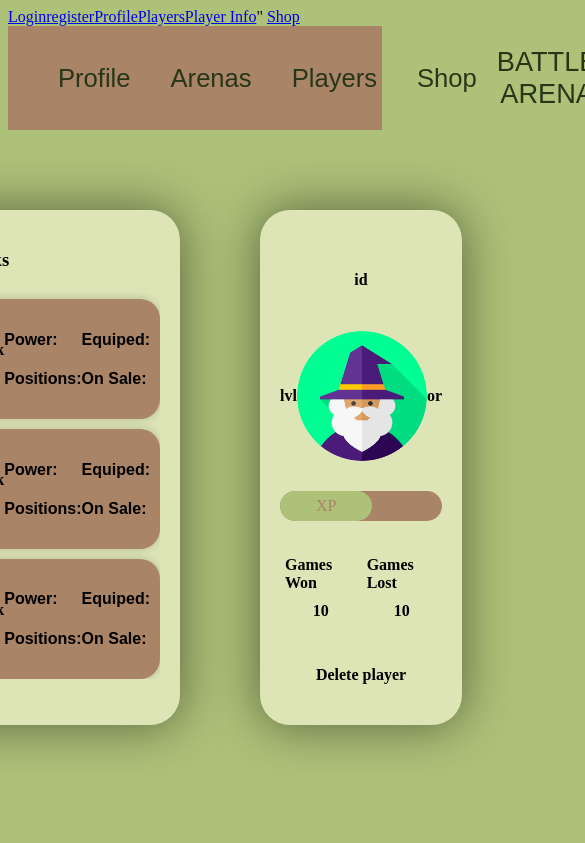
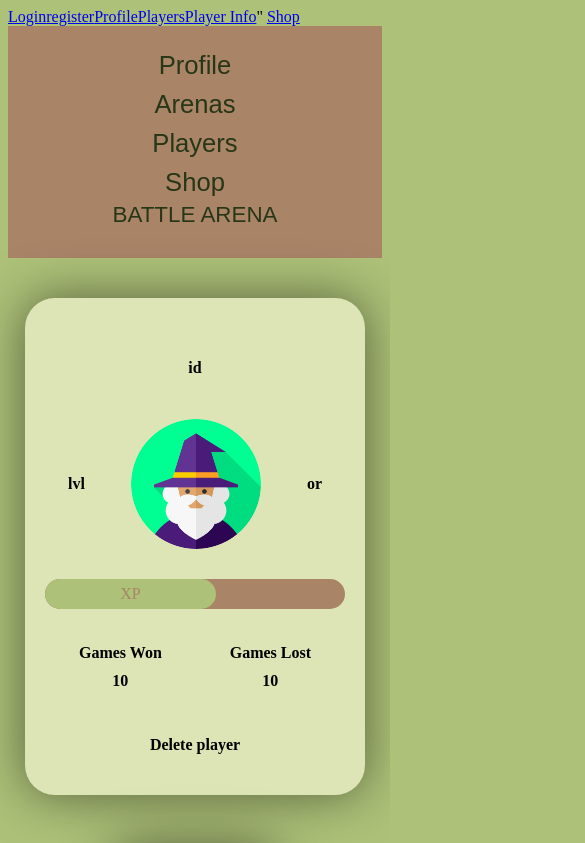
Before and after one commit to Aniol24/BattleArena, a Vue app: page /profile in a window 390 px wide. Shown: the top 843 px of the page, 585 px wide, since content can reach past the window. Built offline with nearby package versions, Linux system fonts and the light colour scheme.

Commit message:
Responsive Changes

```diff
--- a/src/components/AttackComponent.vue
+++ b/src/components/AttackComponent.vue
@@ -22,13 +22,12 @@
 </template>
 
 <style scoped>
-
-    .title{
+    .title {
         font-family: 'Daydream';
     }
 
     .attack {
-        font-family:'DigitalDisco', sans-serif;
+        font-family: 'DigitalDisco', sans-serif;
         width: auto;
         height: 100px;
         padding: 10px;
@@ -38,17 +37,32 @@
         margin-top: 10px;
     }
 
-    .contingut-atac{
+    .contingut-atac {
         display: flex;
         flex-direction: row;
         justify-content: space-around;
         align-items: center;
     }
 
-    .stats-atack{
+    .stats-atack {
         display: flex;
         flex-direction: column;
         justify-content: center;
     }
 
+    @media (max-width: 600px) {
+        .contingut-atac {
+            flex-direction: column;
+            align-items: start;
+        }
+
+        .attack {
+            height: auto;
+            padding: 20px;
+        }
+
+        .stats-atack {
+            margin-bottom: 10px;
+        }
+    }
 </style>
--- a/src/components/AttackShopComp.vue
+++ b/src/components/AttackShopComp.vue
@@ -18,15 +18,13 @@
     </div>
 
 </template>
-
 <style scoped>
-
-    .title{
+    .title {
         font-family: 'Daydream';
     }
 
     .attack {
-        font-family:'DigitalDisco', sans-serif;
+        font-family: 'DigitalDisco', sans-serif;
         width: auto;
         height: 100px;
         padding: 10px;
@@ -36,17 +34,32 @@
         margin-top: 10px;
     }
 
-    .contingut-atac{
+    .contingut-atac {
         display: flex;
         flex-direction: row;
         justify-content: space-around;
         align-items: center;
     }
 
-    .stats-atack{
+    .stats-atack {
         display: flex;
         flex-direction: column;
         justify-content: center;
     }
 
+    @media (max-width: 600px) {
+        .contingut-atac {
+            flex-direction: column;
+            align-items: start;
+        }
+
+        .attack {
+            height: auto;
+            padding: 20px;
+        }
+
+        .stats-atack {
+            margin-bottom: 10px;
+        }
+    }
 </style>
--- a/src/components/AttacksBox.vue
+++ b/src/components/AttacksBox.vue
@@ -27,7 +27,7 @@ import Attack from './AttackComponent.vue'
 
   .box {
     font-family: 'DigitalDisco', sans-serif;
-        width: 900px;
+    width: 1000px; /* Ancho predeterminado */
     padding: 20px;
     background-color: #DDE5B6;
     border-radius: 30px;
@@ -41,6 +41,7 @@ import Attack from './AttackComponent.vue'
     overflow-y: auto;
   }
 
+  /* Estilos para la barra de desplazamiento */
   .caixa-atacs::-webkit-scrollbar {
     width: 10px;
   }
@@ -59,4 +60,12 @@ import Attack from './AttackComponent.vue'
   .caixa-atacs::-webkit-scrollbar-thumb:hover {
     background-color: #DDE5B6;
   }
+
+
+  @media (max-width: 768px) {
+    .box {
+      width: auto;
+      margin: 10px;
+    }
+  }
 </style>
--- a/src/components/AttacksShopBox.vue
+++ b/src/components/AttacksShopBox.vue
@@ -40,7 +40,6 @@ import Attack from './AttackShopComp.vue'
     max-height: 390px;
     overflow-y: auto;
   }
-
   .caixa-atacs::-webkit-scrollbar {
     width: 10px;
   }
@@ -59,4 +58,12 @@ import Attack from './AttackShopComp.vue'
   .caixa-atacs::-webkit-scrollbar-thumb:hover {
     background-color: #DDE5B6;
   }
+
+
+  @media (max-width: 768px) {
+    .box {
+      width: auto + 10px;
+      margin: 10px;
+    }
+  }
 </style>
--- a/src/components/NavBar.vue
+++ b/src/components/NavBar.vue
@@ -1,7 +1,7 @@
 <template>
     <div class="header">
         <nav class="navbar">
-        <ul class="nav-list">
+        <ul :class="{ 'nav-list': true, 'active': isMenuOpen }">
             <li class="nav-item lletra"><a href="#home" class="nav-link">Profile</a></li>
             <li class="nav-item lletra"><a href="#about" class="nav-link">Arenas</a></li>
             <li class="nav-item lletra"><a href="#services" class="nav-link">Players</a></li>
@@ -19,7 +19,7 @@
   };
   </script>
 
-  <style scoped>
+<style scoped>
 
     .header{
         background: #000;
@@ -77,4 +77,43 @@
         font-size: 1.7em;
         margin-right: 10px;
     }
+
+    @media screen and (max-width: 700px) {
+    .navbar {
+      flex-direction: column;
+      align-items: flex-start;
+    }
+
+    .nav-list {
+      flex-direction: column;
+      align-items: flex-start;
+      width: 100%;
+    }
+
+    .nav-item {
+      margin: 5px 0;
+      width: 100%;
+    }
+
+    .nav-link {
+      padding: 8px;
+      text-align: left;
+    }
+
+    .nav-title {
+      font-size: 1.4em;
+      margin-right: 0;
+      margin-bottom: 10px;
+      width: 100%;
+      text-align: center;
+    }
+
+    .hamburger-menu {
+      display: block;
+    }
+  }
+
+  .hamburger-menu {
+    display: none;
+  }
   </style>
--- a/src/components/PlayerBox.vue
+++ b/src/components/PlayerBox.vue
@@ -1,31 +1,22 @@
 <template>
-
     <div class="box">
-
       <div class="container">
-
         <div class="container-files">
           <div class="foto-perfil">
             <img src="../assets/imgs/wizard.png" alt="Foto de perfil">
           </div>
         </div>
 
-
         <div class="container-files">
           <h4>Nom Usuari</h4>
           <h4>lvl</h4>
           <h4>coins</h4>
         </div>
-
-
       </div>
-
     </div>
-
   </template>
 
   <style scoped>
-
     .foto-perfil {
       width: 130px;
       height: 130px;
@@ -39,12 +30,12 @@
       height: auto;
     }
 
-        .container-files{
+    .container-files {
       margin-left: 10px;
     }
 
     .box {
-            font-family:'DigitalDisco', sans-serif;
+      font-family: 'DigitalDisco', sans-serif;
       width: 300px;
       padding: 10px;
       background-color: #DDE5B6;
@@ -52,11 +43,26 @@
       box-shadow: 0 0 50px rgba(0, 0, 0, 0.5);
     }
 
-        .container{
-            display:flex;
+    .container {
+      display: flex;
       flex-direction: row;
       justify-content: start;
     }
 
+    @media (max-width: 600px) {
+      .container {
+        flex-direction: column;
+        align-items: center;
+      }
 
+      .container-files {
+        margin-left: 0;
+        margin-bottom: 10px;
+        text-align: center;
+      }
+
+      .box {
+        width: auto + 10px;
+      }
+    }
   </style>
--- a/src/views/PlayerInfoView.vue
+++ b/src/views/PlayerInfoView.vue
@@ -14,7 +14,6 @@ import GamesFinishedBox from '../components/GamesFinishedBox.vue';
 </template>
 
 <style scoped>
-
   .contenidor-centrat{
     display: flex;
     justify-content: center;
@@ -22,6 +21,14 @@ import GamesFinishedBox from '../components/GamesFinishedBox.vue';
     gap: 80px;
   }
 
+  @media (max-width: 768px) {
+    .contenidor-centrat {
+      flex-direction: column;
+      align-items: center;
+      gap: 40px;
+      margin-top: 40px;
+    }
+  }
 </style>
 
 <style>
--- a/src/views/ProfileView.vue
+++ b/src/views/ProfileView.vue
@@ -5,17 +5,14 @@ import NavBar from '../components/NavBar.vue'
 </script>
 
 <template>
-
   <NavBar/>
   <div class="contenidor-centrat">
+    <UserBox/>
     <AttacksBox />
-    <UserBox/>
   </div>
-
 </template>
 
 <style scoped>
-
   .contenidor-centrat{
     display: flex;
     justify-content: center;
@@ -23,11 +20,18 @@ import NavBar from '../components/NavBar.vue'
     gap: 80px;
   }
 
+  @media (max-width: 768px) {
+    .contenidor-centrat {
+      flex-direction: column;
+      align-items: center;
+      gap: 40px;
+      margin-top: 40px;
+    }
+  }
 </style>
 
 <style>
-
-body{
-  background-color: #ADC178;
-}
+  body{
+    background-color: #ADC178;
+  }
 </style>
--- a/src/views/ShopView.vue
+++ b/src/views/ShopView.vue
@@ -2,6 +2,7 @@
 import NavBar from '../components/NavBar.vue'
 import ShopNav from '../components/ShopNav.vue'
 import Attack from '../components/AttacksShopBox.vue'
+import UserBox from '../components/UserBox.vue'
 </script>
 
 <template>
```
Lines whose indentation alone changed are shown as unchanged.
